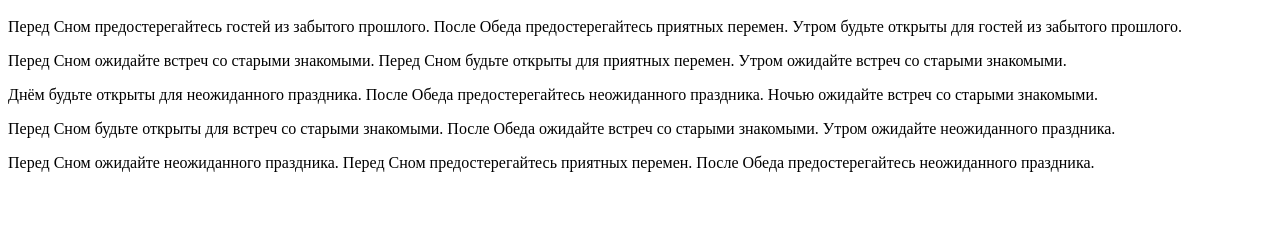
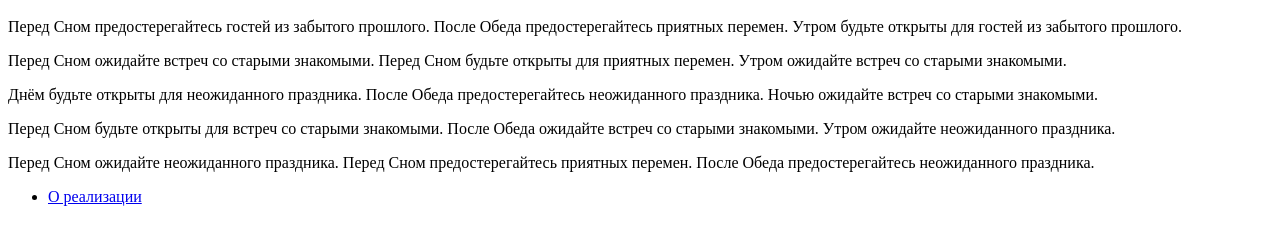
Before and after one commit to AlucardDos/MiniScripts, a plain HTML site: page index.html in a window 1280 px wide. Shown: the part 48-292 px from the top of the page. Drawn offline with Linux system fonts and the light colour scheme.

Commit message:
Added link to about.html

```diff
--- a/index.html
+++ b/index.html
@@ -1 +1 @@
-<html><head><meta charset='utf-8'><title>Гороскоп на сегодня</title></head><body><h1>Что день 2020-01-25 Готовит  </h1><p>Перед Сном предостерегайтесь гостей из забытого прошлого. После Обеда предостерегайтесь приятных перемен. Утром будьте открыты для гостей из забытого прошлого.</p><p>Перед Сном ожидайте встреч со старыми знакомыми. Перед Сном будьте открыты для приятных перемен. Утром ожидайте встреч со старыми знакомыми.</p><p>Днём будьте открыты для неожиданного праздника. После Обеда предостерегайтесь неожиданного праздника. Ночью ожидайте встреч со старыми знакомыми.</p><p>Перед Сном будьте открыты для встреч со старыми знакомыми. После Обеда ожидайте встреч со старыми знакомыми. Утром ожидайте неожиданного праздника.</p><p>Перед Сном ожидайте неожиданного праздника. Перед Сном предостерегайтесь приятных перемен. После Обеда предостерегайтесь неожиданного праздника.</p></body></html>
+<html><head><meta charset='utf-8'><title>Гороскоп на сегодня</title></head><body><h1>Что день 2020-01-25 Готовит  </h1><p>Перед Сном предостерегайтесь гостей из забытого прошлого. После Обеда предостерегайтесь приятных перемен. Утром будьте открыты для гостей из забытого прошлого.</p><p>Перед Сном ожидайте встреч со старыми знакомыми. Перед Сном будьте открыты для приятных перемен. Утром ожидайте встреч со старыми знакомыми.</p><p>Днём будьте открыты для неожиданного праздника. После Обеда предостерегайтесь неожиданного праздника. Ночью ожидайте встреч со старыми знакомыми.</p><p>Перед Сном будьте открыты для встреч со старыми знакомыми. После Обеда ожидайте встреч со старыми знакомыми. Утром ожидайте неожиданного праздника.</p><p>Перед Сном ожидайте неожиданного праздника. Перед Сном предостерегайтесь приятных перемен. После Обеда предостерегайтесь неожиданного праздника.</p><ul><li><a href="about.html">О реализации</a></li></ul></body></html>
```
